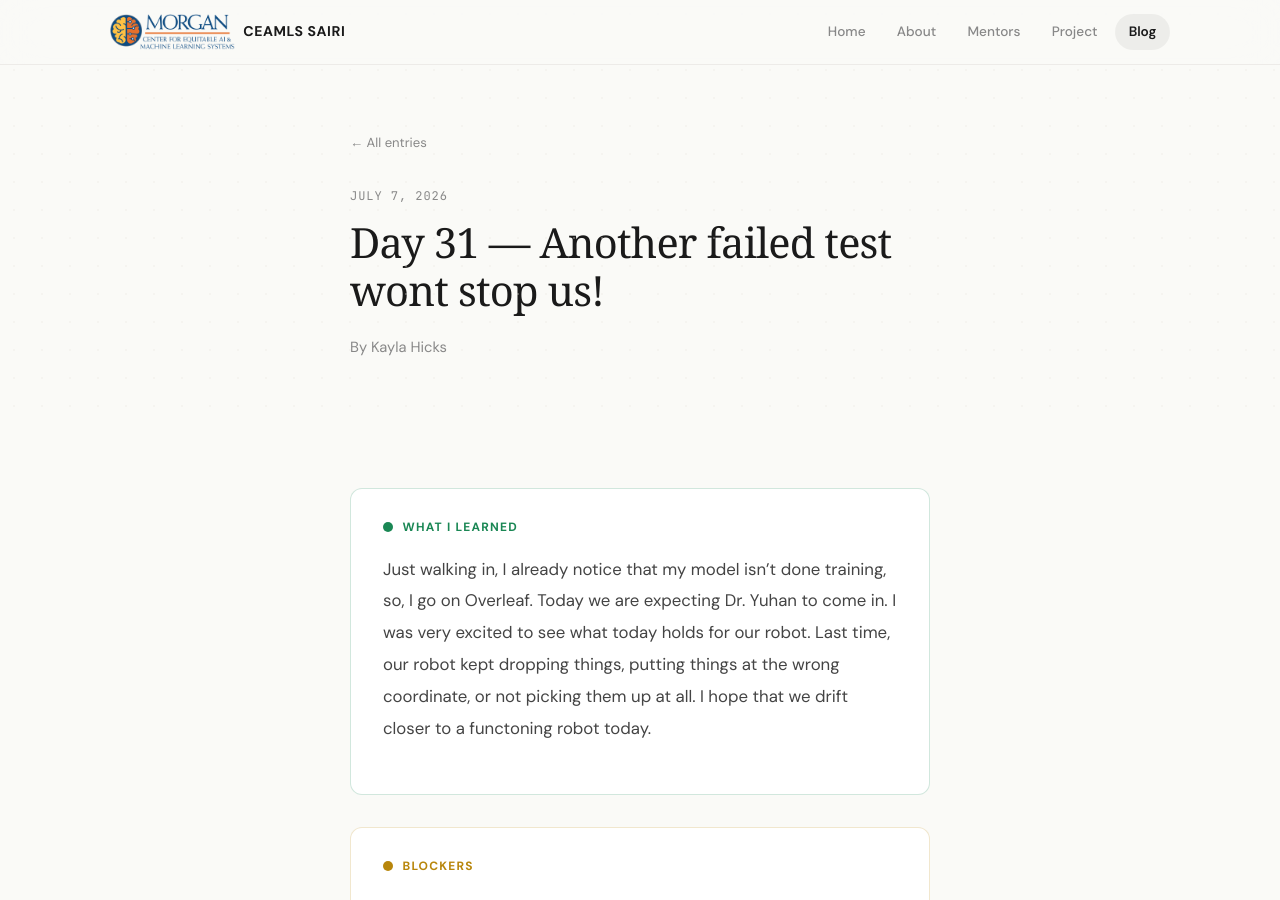
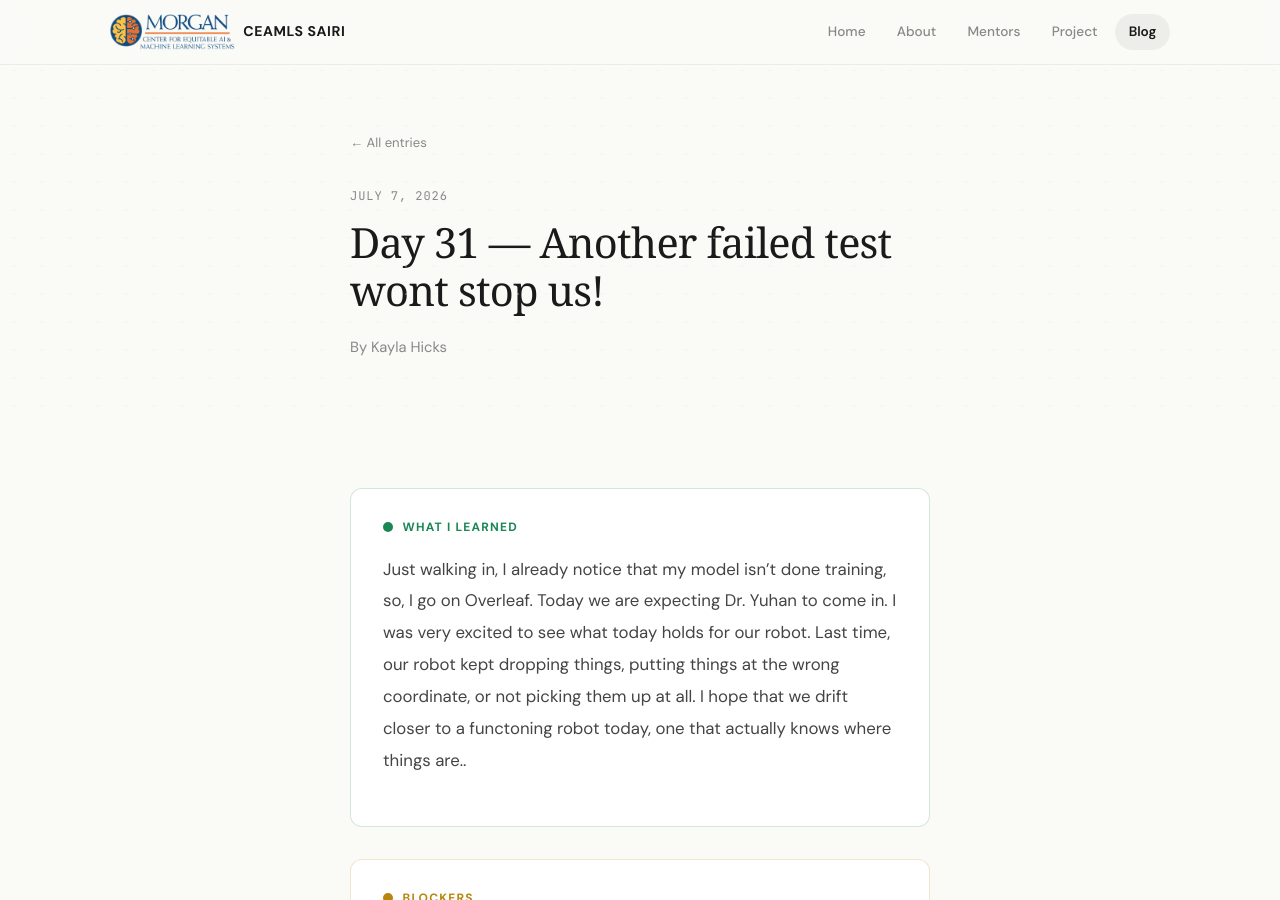
Before and after one commit to kaylahicks192/kaylahicks192ceamls26.github.io, a Jekyll site: the page built from _posts/2026-07-07-day-31.md, in a window 1280 px wide and 900 px high. Built offline with Jekyll 4.4.1, drawn with Linux system fonts in a browser that asks for light colours; some web fonts are replaced.

Commit message:
Update 2026-07-07-day-31.md

```diff
--- a/_posts/2026-07-07-day-31.md
+++ b/_posts/2026-07-07-day-31.md
@@ -8,7 +8,8 @@ tags: ["YOLO Systems", "research", "AI", "Robot Arm", "Literature Review", "over
 what_i_learned: |
   Just walking in, I already notice that my model isn't done training, so, I go on Overleaf. Today we are expecting Dr. Yuhan to
   come in. I was very excited to see what today holds for our robot. Last time, our robot kept dropping things, putting things at the wrong coordinate,
-  or not picking them up at all. I hope that we drift closer to a functoning robot today.
+  or not picking them up at all. I hope that we drift closer to a functoning robot today, one that actually knows where things are..
+
 
 blockers: |
   A few things happened today:
```
